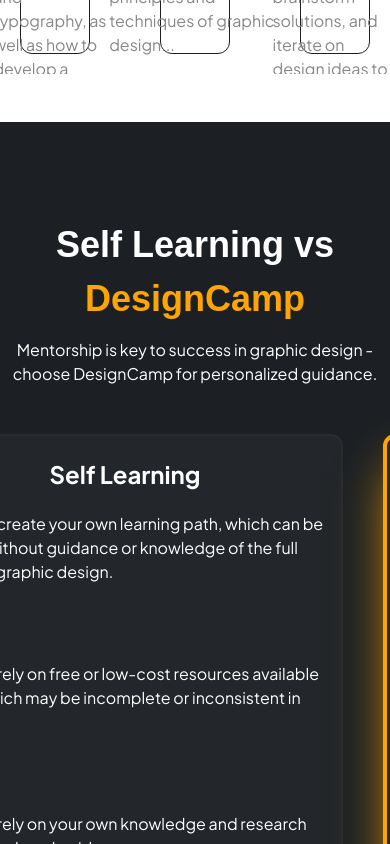
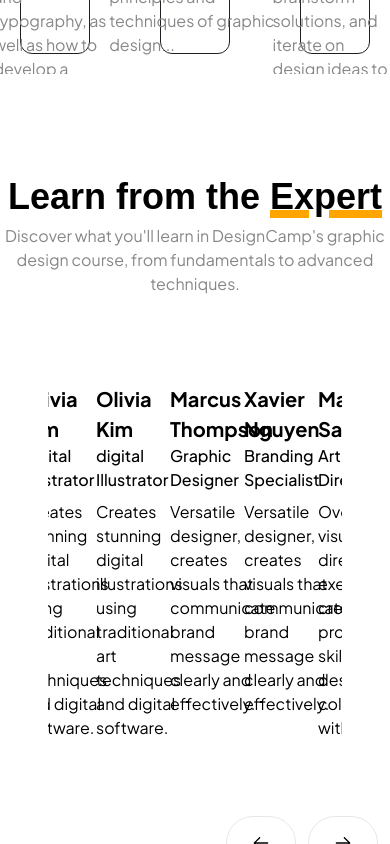
Before and after one commit to novianmw/designcamp.github.io, a Next.js app: page / in a window 390 px wide. Shown: the part 2040-2884 px from the top of the page. Built offline with nearby package versions, Linux system fonts and the light colour scheme; a web font is replaced by a local one.

Commit message:
update : hidden in mobile mode

```diff
--- a/components/Comparison.tsx
+++ b/components/Comparison.tsx
@@ -8,8 +8,8 @@ const poppins = Poppins ({weight: "600", subsets: ["latin"]})
 
 export default function Comparison() {
     return (
-        <section className="flex flex-col items-center bg-[#1C2024] w-full py-12">
-            <div className="flex flex-col items-center gap-3 my-12">
+        <section className="hidden md:flex flex-col items-center bg-[#1C2024] w-full p-12">
+            <div className="flex flex-col items-center gap-3 py-12">
                 <h1 className={`font-semibold text-[36px] text-center text-white ${slab.className}`}>
                     Self Learning vs <span className="text-[#FFA500]">DesignCamp</span>
                 </h1>
@@ -39,7 +39,6 @@ export default function Comparison() {
                         ))}
                     </div>
                 </div>
-{/* CEK SHADOW DROP INTO FULL */}
                 <div className="flex flex-col justify-start items-center border-4 shadow-2xl shadow-[#FFA500] border-[#FFA500] bg-[#5F5F5F]/10 rounded-xl px-4">
                     <div className="flex flex-row py-5">
                         <Image src={logo} alt="logo" />
```
